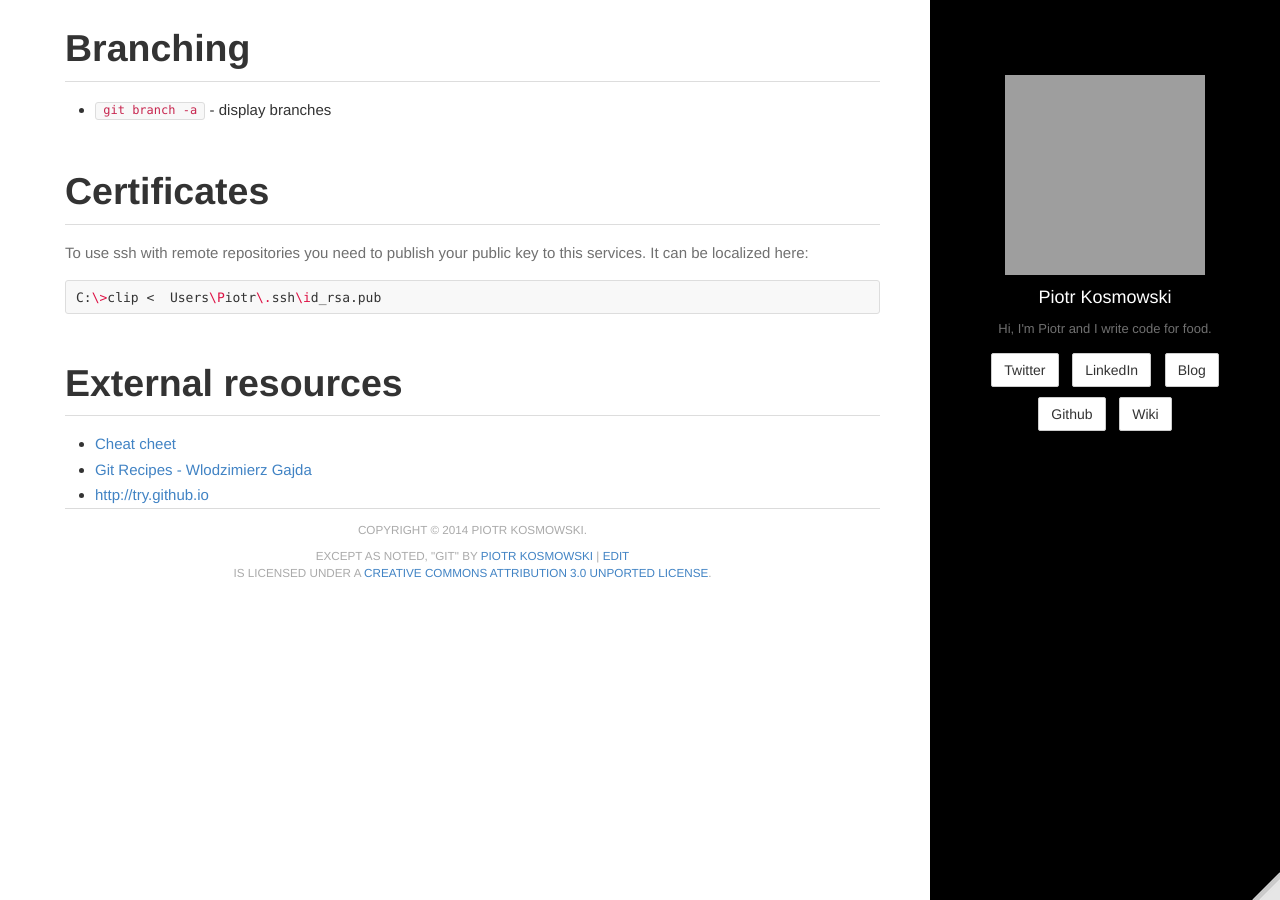
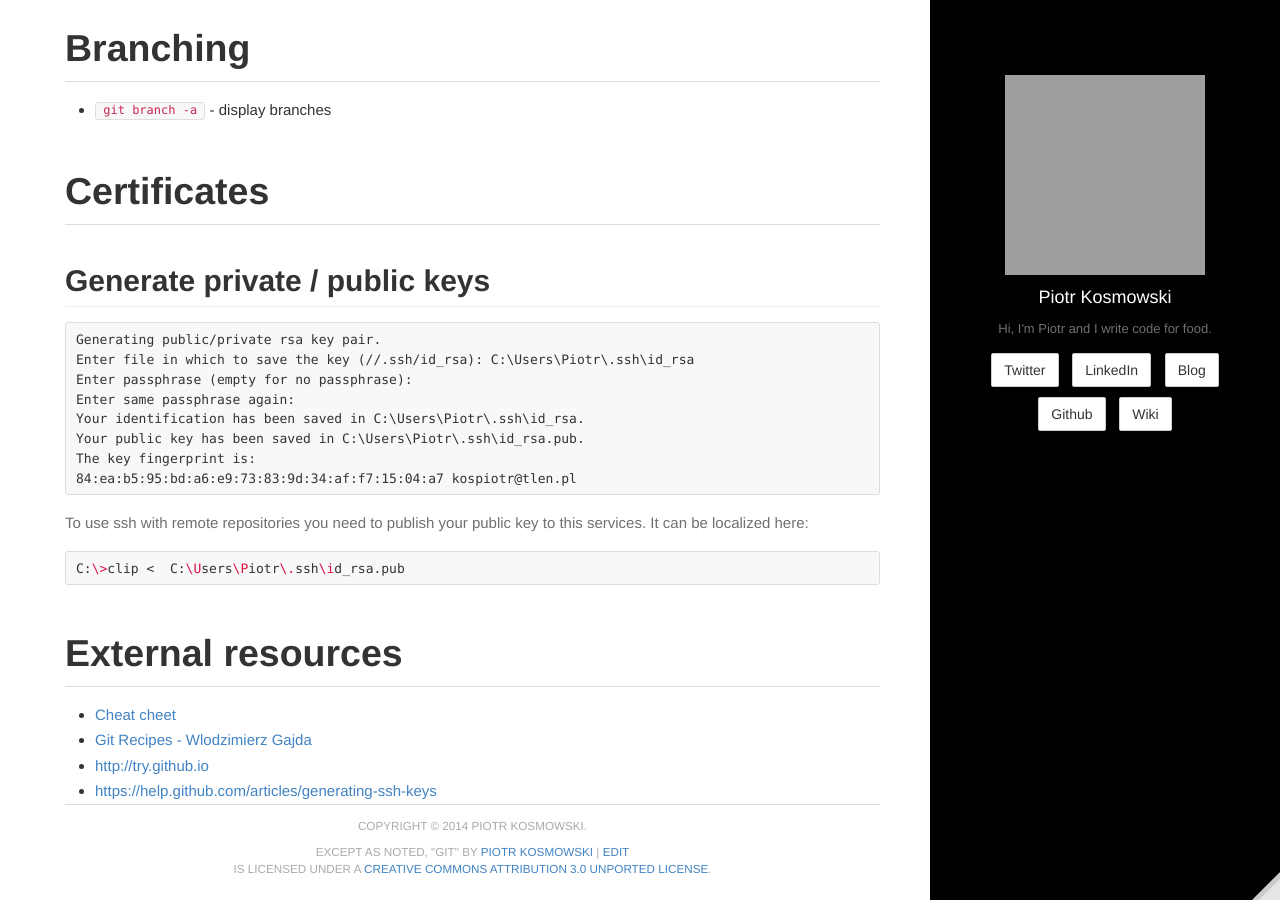
Before and after one commit to kospiotr/kospiotr.github.io, a Jekyll site: the page built from wiki/git.md, in a window 1280 px wide and 900 px high, scrolled down 702 px. Built offline with Jekyll 4.4.1, drawn with Linux system fonts in a browser that asks for light colours; Markdown is read by kramdown in place of the engine named in the settings; grey boxes are pictures that could not be loaded.

Commit message:
Update wiki

````diff
--- a/wiki/git.md
+++ b/wiki/git.md
@@ -30,12 +30,26 @@
  * ```git branch -a``` - display branches
 
 #Certificates
+##Generate private / public keys
+
+```
+Generating public/private rsa key pair.
+Enter file in which to save the key (//.ssh/id_rsa): C:\Users\Piotr\.ssh\id_rsa
+Enter passphrase (empty for no passphrase):
+Enter same passphrase again:
+Your identification has been saved in C:\Users\Piotr\.ssh\id_rsa.
+Your public key has been saved in C:\Users\Piotr\.ssh\id_rsa.pub.
+The key fingerprint is:
+84:ea:b5:95:bd:a6:e9:73:83:9d:34:af:f7:15:04:a7 kospiotr@tlen.pl
+```
+
 To use ssh with remote repositories you need to publish your public key to this services. It can be localized here:
 
 ```bash
-C:\>clip <  Users\Piotr\.ssh\id_rsa.pub
+C:\>clip <  C:\Users\Piotr\.ssh\id_rsa.pub
 ```
 #External resources
 * [Cheat cheet](../resources/git-cheat-sheet.svg)
 * [Git Recipes - Wlodzimierz Gajda](../resources/books/Git Recipes - Wlodzimierz Gajda.pdf)
 * [http://try.github.io](http://try.github.io)
+* [https://help.github.com/articles/generating-ssh-keys](https://help.github.com/articles/generating-ssh-keys)
````
